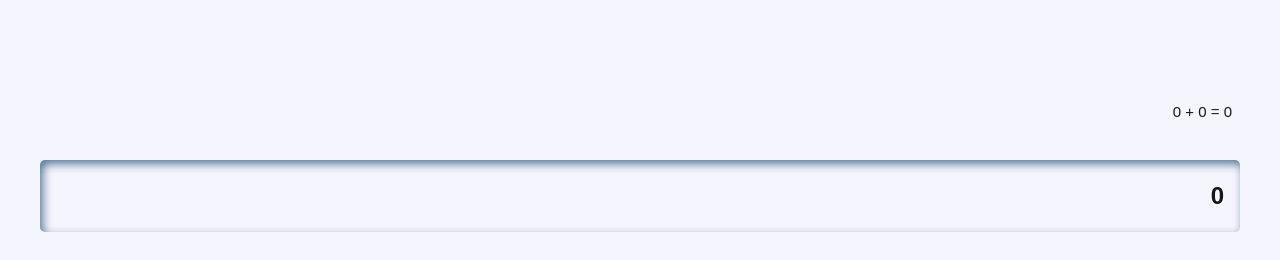
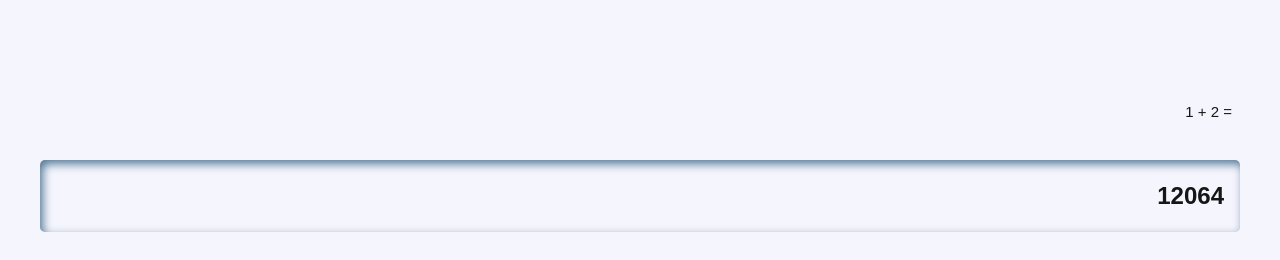
Before and after one commit to isobelleanna/calculator-project, a plain HTML site: page index.html in a window 1280 px wide. Shown: the top 260 px of the page. Drawn offline with Linux system fonts and the light colour scheme; a web font is replaced by a local one.

Commit message:
use inner text to make res and cal inactive

```diff
--- a/app.js
+++ b/app.js
@@ -1 +1,7 @@
-console.log("Hello");
+const resultHeading = document.getElementById("result");
+const calculationHeading = document.getElementById("calculation");
+const result = 12064;
+const calculation = "1 + 2 =";
+
+resultHeading.innerText = result;
+calculationHeading.innerText = calculation;
--- a/index.html
+++ b/index.html
@@ -10,10 +10,10 @@
   <body>
     <div class="container">
       <div class="calculation">
-        <h2 class="calculation__h2">0 + 0 = 0</h2>
+        <h2 id="calculation" class="calculation__h2">0 + 0 = 0</h2>
       </div>
       <div class="result">
-        <h2 class="result__h2">0</h2>
+        <h2 id="result" class="result__h2">0</h2>
       </div>
       <div class="clear">
         <button class="button button--operation">AC</button>
```
